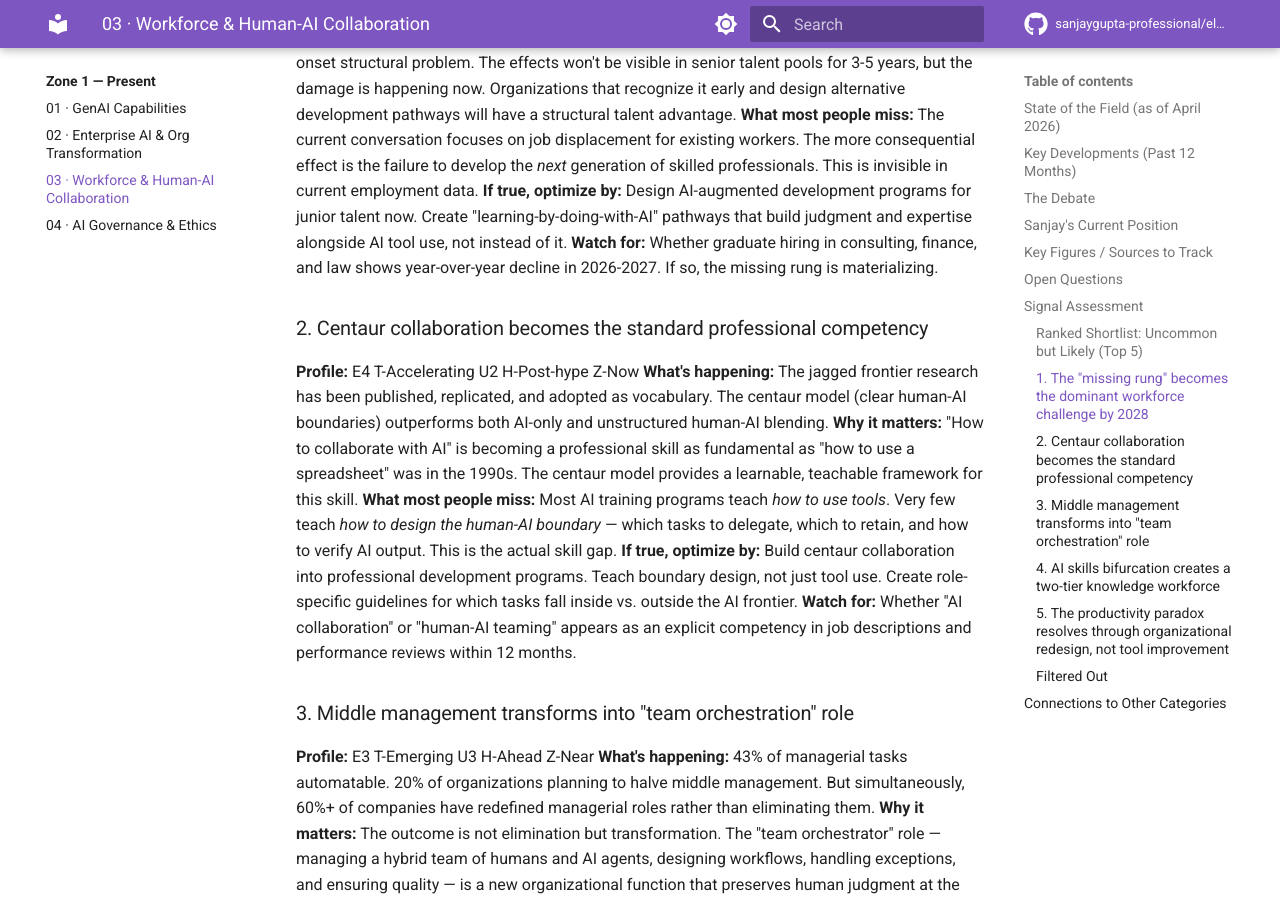
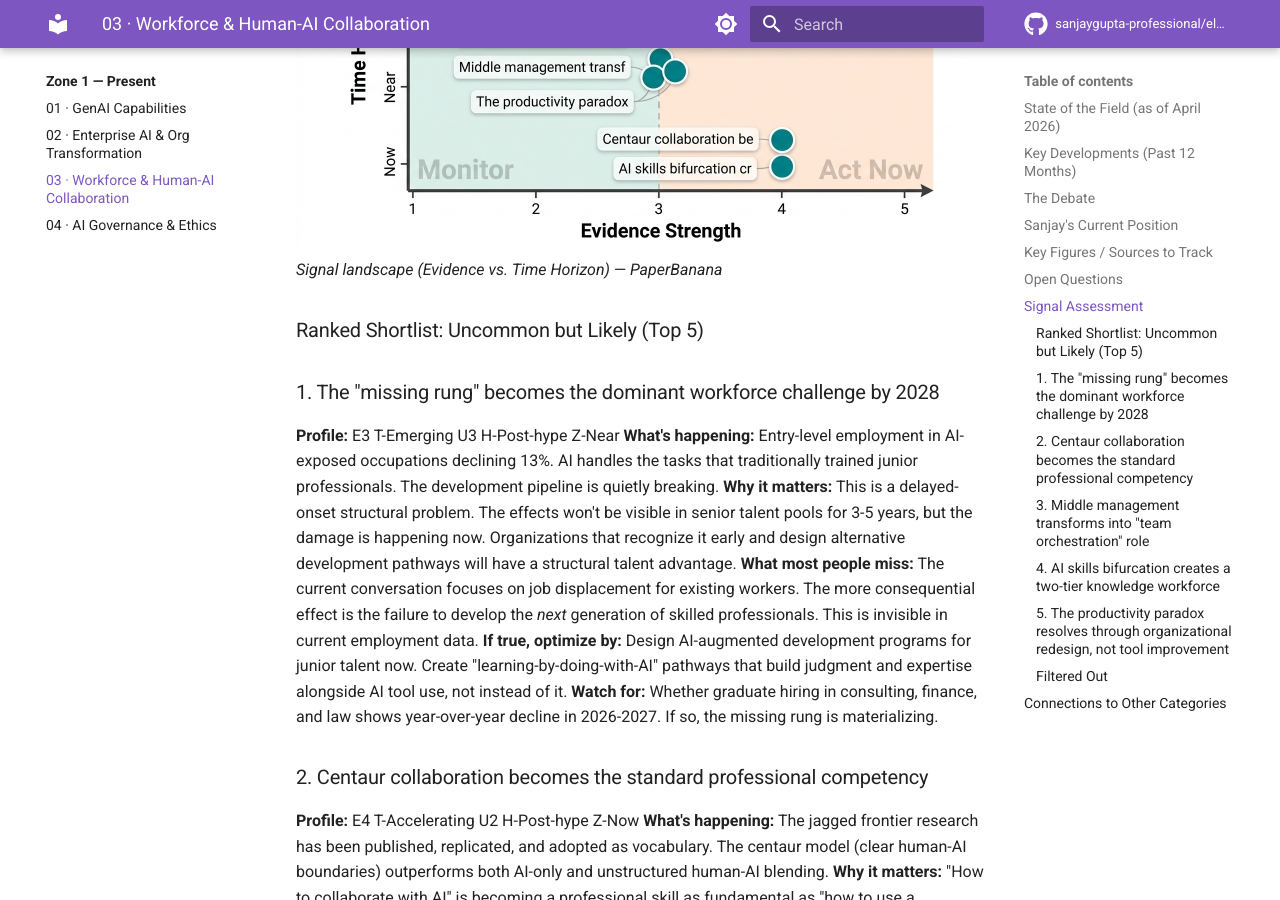
Before and after one commit to sanjaygupta-professional/elite-research-pipeline, an MkDocs documentation site: the page built from knowledge-system/baseline/zone1-present-intelligence/03-workforce-human-ai-collaboration.md, in a window 1280 px wide and 900 px high, scrolled down 6106 px. Built offline with MkDocs 1.6.1 and Material for MkDocs 9.7.7, drawn with Linux system fonts in a browser that asks for light colours; comment, search, counter and statistics services are not loaded.

Commit message:
Complete cat 03 Workforce — signal landscape added (solo retry)
Solo retry succeeded in ~4 min (vs 38 min stuck during parallel burst).
Lesson: 8x parallel viz-pass runs × 3 internal parallelism × 3 candidates
= 72 concurrent Gemini calls, which exceeds comfortable rate limits and
causes tail-latency stragglers. Mitigation for future: batch runs of 3-4
categories at a time, not all 8 at once.

All 10 research categories now have their PaperBanana visualization stack
complete (cat 06 Weak Signal Watch is a running log, not a baseline).

Final diagram inventory (28 PaperBanana + Mermaid on site):
  3 diagrams: 02, 04, 05, 08, 09, 10, 11 (7 categories × 3 = 21)
  2 diagrams: 01, 03, 07 (signal landscape N/A for 01/07; all 3 for 03)

Co-Authored-By: Claude Sonnet 4.6 <noreply@anthropic.com>

```diff
--- a/knowledge-system/baseline/zone1-present-intelligence/03-workforce-human-ai-collaboration.md
+++ b/knowledge-system/baseline/zone1-present-intelligence/03-workforce-human-ai-collaboration.md
@@ -124,6 +124,9 @@ The biggest risk I see is the **"missing rung" problem** for junior talent devel
 
 ## Signal Assessment
 
+![Signal Landscape — Workforce & Human-AI Collaboration](../../assets/images/workforce-human-ai-collaboration/signal-landscape-b.png)
+*Signal landscape (Evidence vs. Time Horizon) — PaperBanana*
+
 ### Ranked Shortlist: Uncommon but Likely (Top 5)
 
 ### 1. The "missing rung" becomes the dominant workforce challenge by 2028
```
Also changed, not shown: knowledge-system/assets/images/workforce-human-ai-collaboration/signal-landscape-b.png (added).
